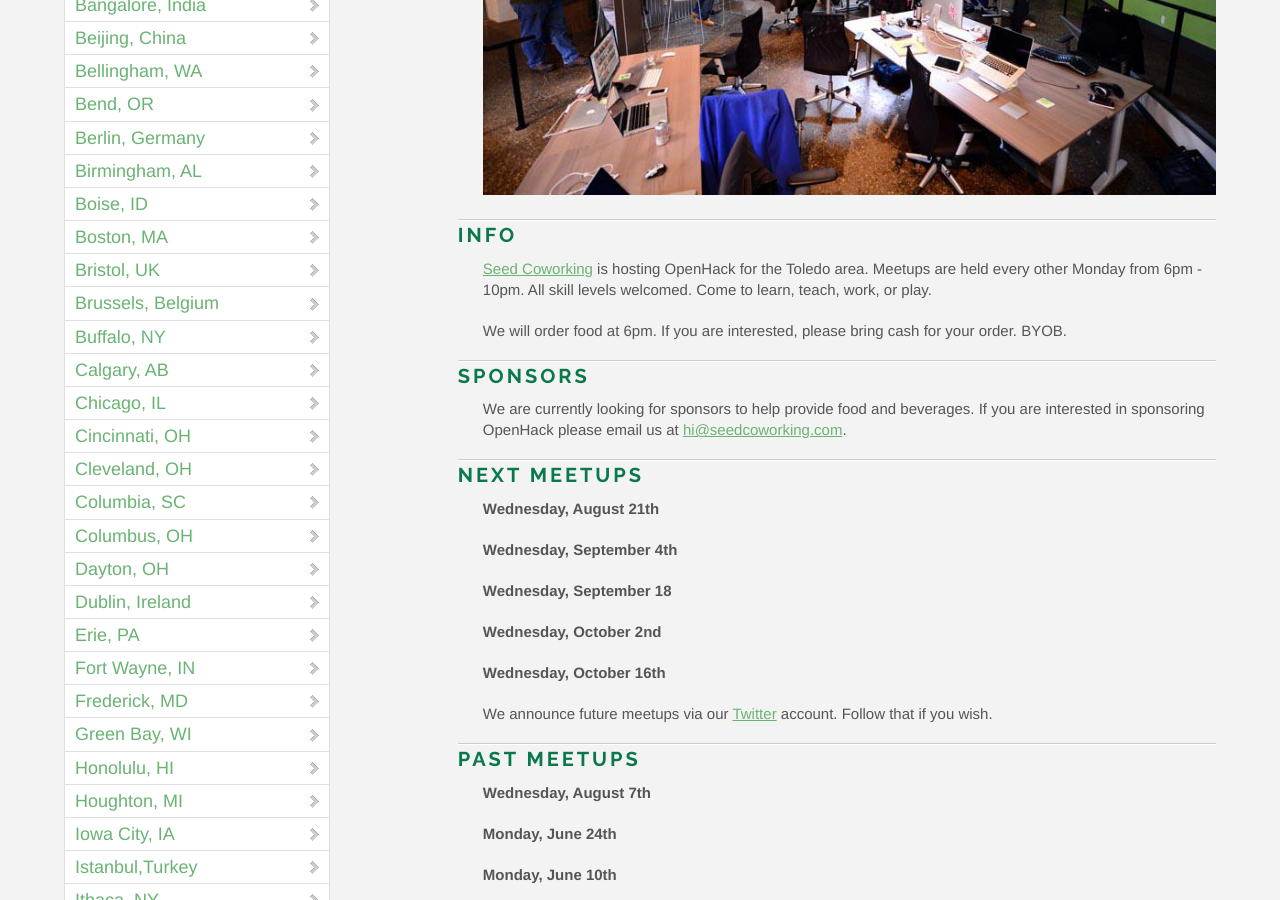
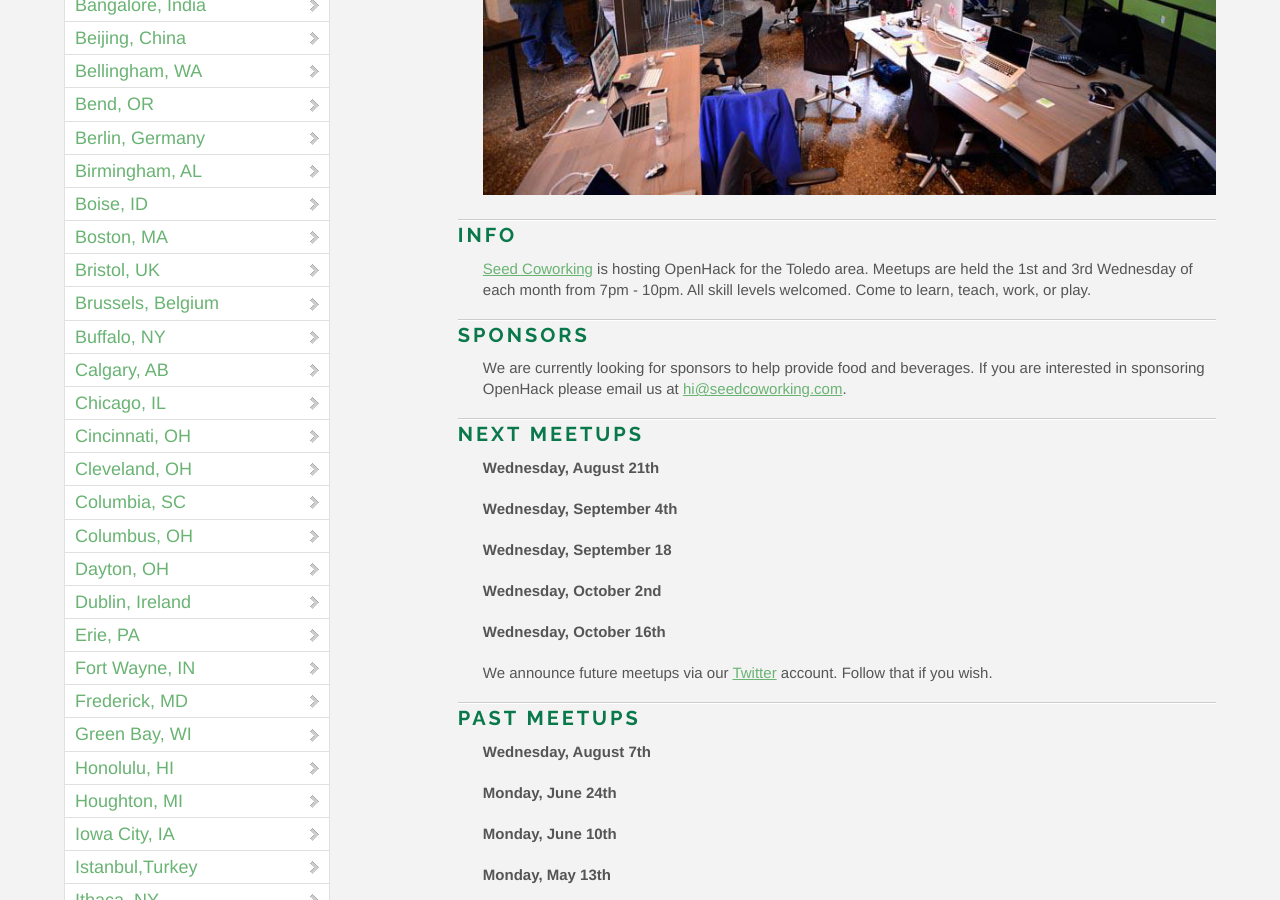
Before and after one commit to OpenHack/openhack.github.com, a Jekyll site: the page built from toledo/index.markdown, in a window 1280 px wide and 900 px high, scrolled down 393 px. Built offline with Jekyll 4.4.1, drawn with Linux system fonts in a browser that asks for light colours; nearby versions of some CDN libraries; Markdown is read by kramdown in place of the engine named in the settings; comment, search, counter and statistics services are not loaded.

Commit message:
Update index.markdown

```diff
--- a/toledo/index.markdown
+++ b/toledo/index.markdown
@@ -9,9 +9,8 @@
 
 ### Info
 
-[Seed Coworking](http://seedcowork.com) is hosting OpenHack for the Toledo area. Meetups are held every other Monday from 6pm - 10pm. All skill levels welcomed. Come to learn, teach, work, or play.
+[Seed Coworking](http://seedcowork.com) is hosting OpenHack for the Toledo area. Meetups are held the 1st and 3rd Wednesday of each month from 7pm - 10pm. All skill levels welcomed. Come to learn, teach, work, or play.
 
-We will order food at 6pm. If you are interested, please bring cash for your order. BYOB.
 
 ### Sponsors
 
```
